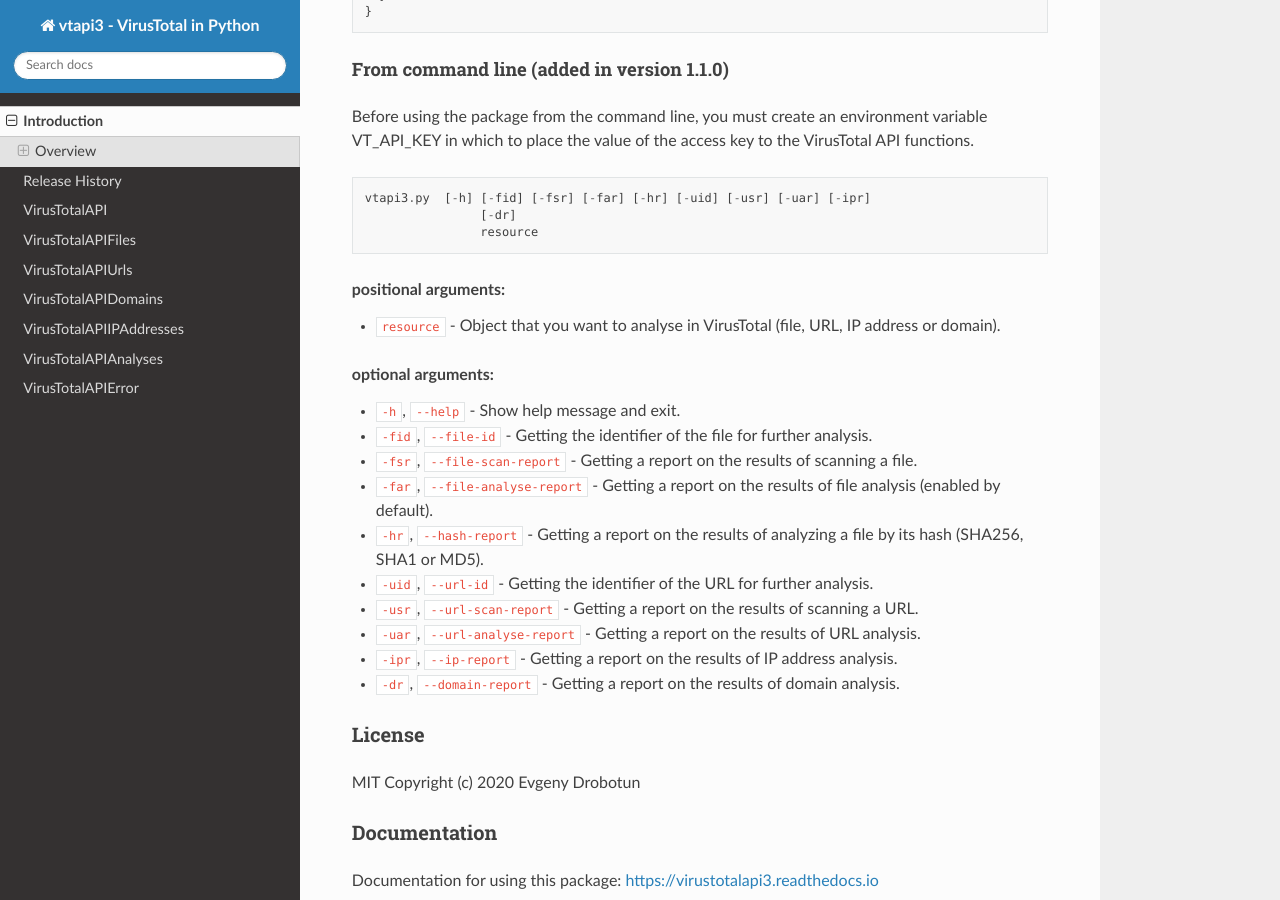
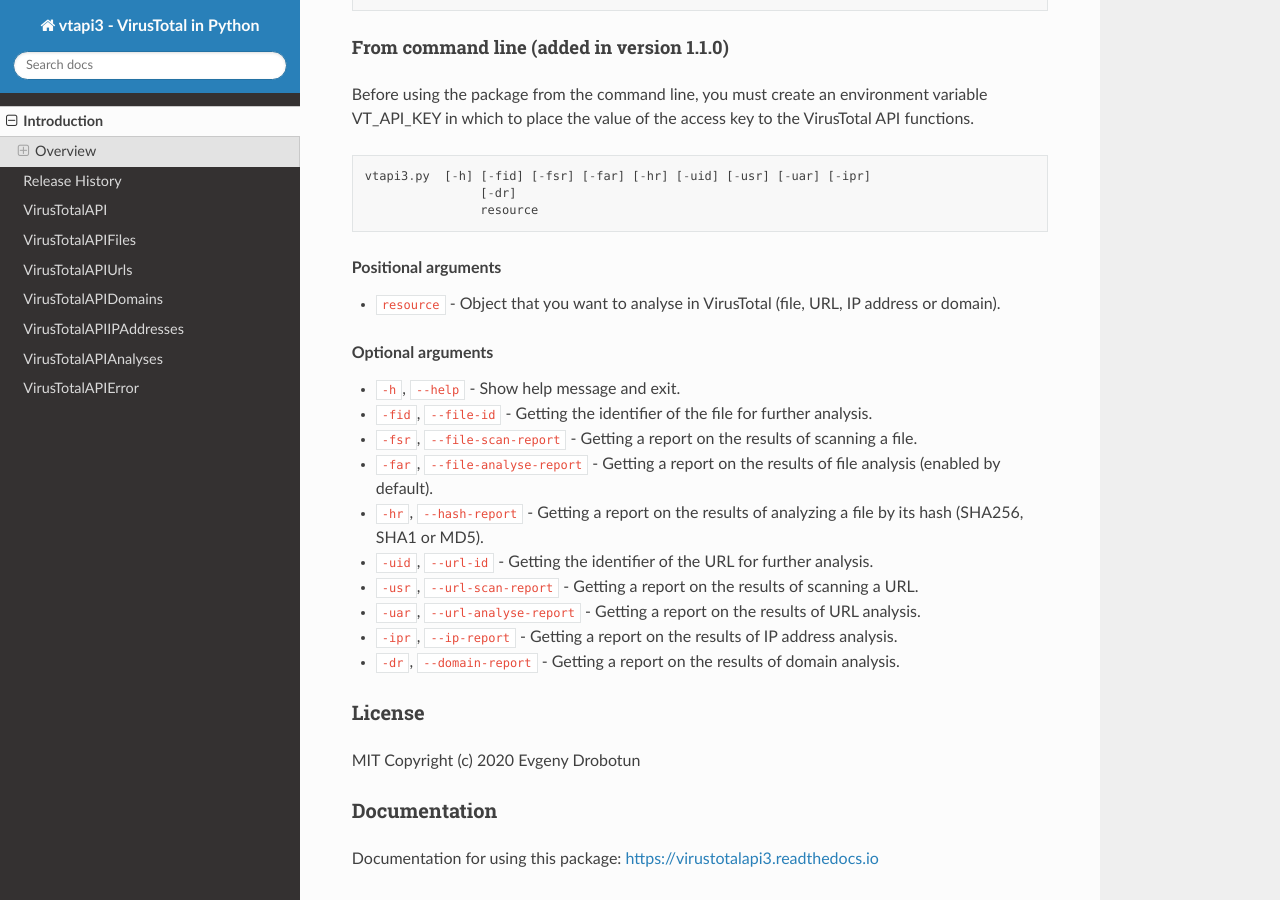
Before and after one commit to drobotun/virustotalapi3, a Sphinx documentation site: the page built from docs/source/intro.rst, in a window 1280 px wide and 900 px high, scrolled down 10741 px. Built offline with Sphinx 7.4.7 and the Read the Docs theme 2.0.0, drawn with Linux system fonts in a browser that asks for light colours.

Commit message:
fixed docs

```diff
--- a/docs/source/intro.rst
+++ b/docs/source/intro.rst
@@ -67,8 +67,7 @@
 In python programs
 ''''''''''''''''''
 
-Code
-~~~~
+.. rubric:: Code
 
 .. code-block:: python
 
@@ -89,8 +88,7 @@
            print('HTTP Error [' + str(vt_files.get_last_http_error()) +']')
        ...
 
-Output
-~~~~~~
+.. rubric:: Output
 
 .. code-block:: json
 
@@ -112,11 +110,11 @@
                     [-dr]
                     resource
 
-.. rubric:: positional arguments:
+.. rubric:: Positional arguments
 
 - ``resource`` - Object that you want to analyse in VirusTotal (file, URL, IP address or domain).
 
-.. rubric:: optional arguments:
+.. rubric:: Optional arguments
 
 - ``-h``, ``--help`` - Show help message and exit.
 - ``-fid``, ``--file-id`` - Getting the identifier of the file for further analysis.
```
